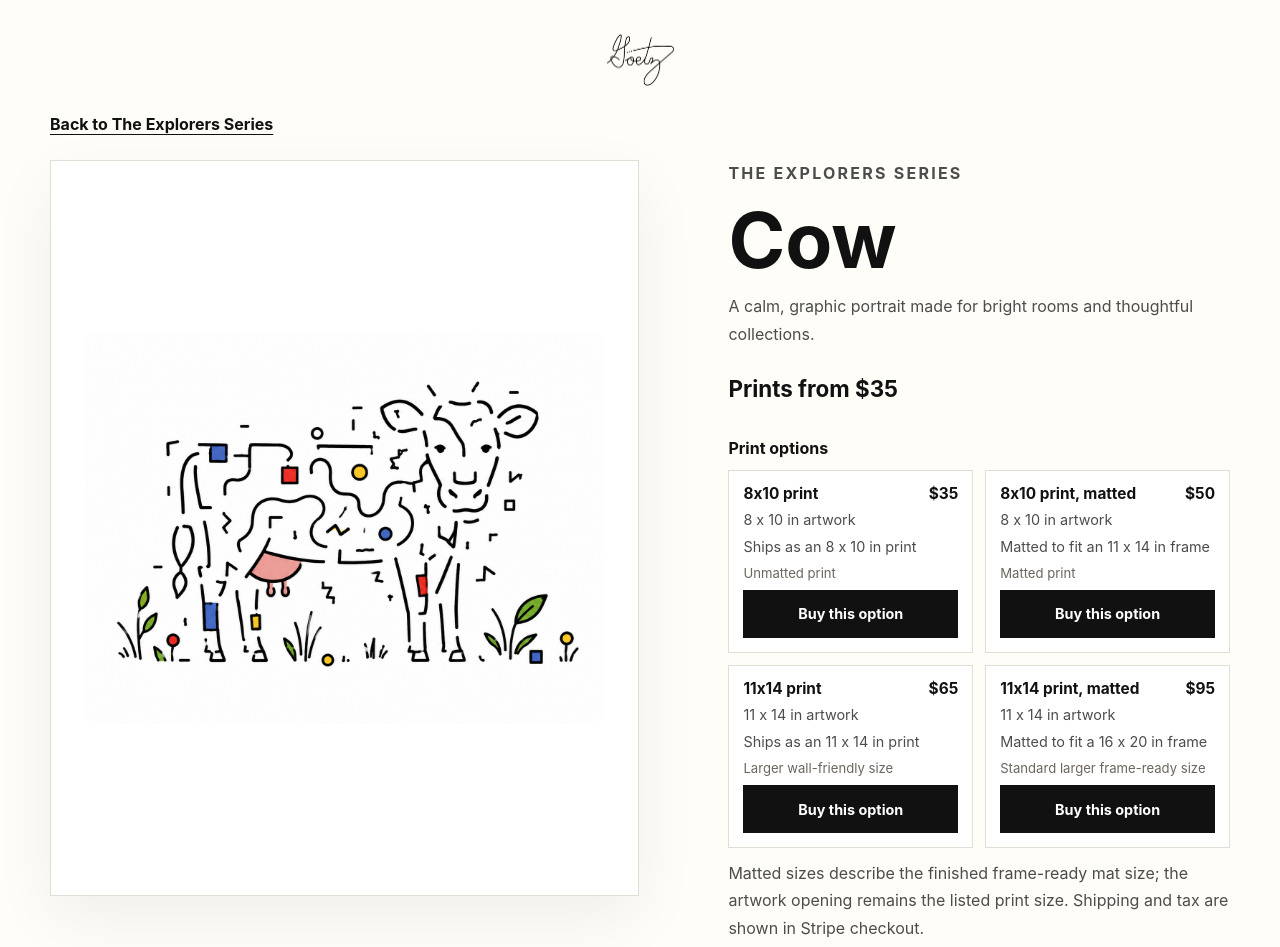
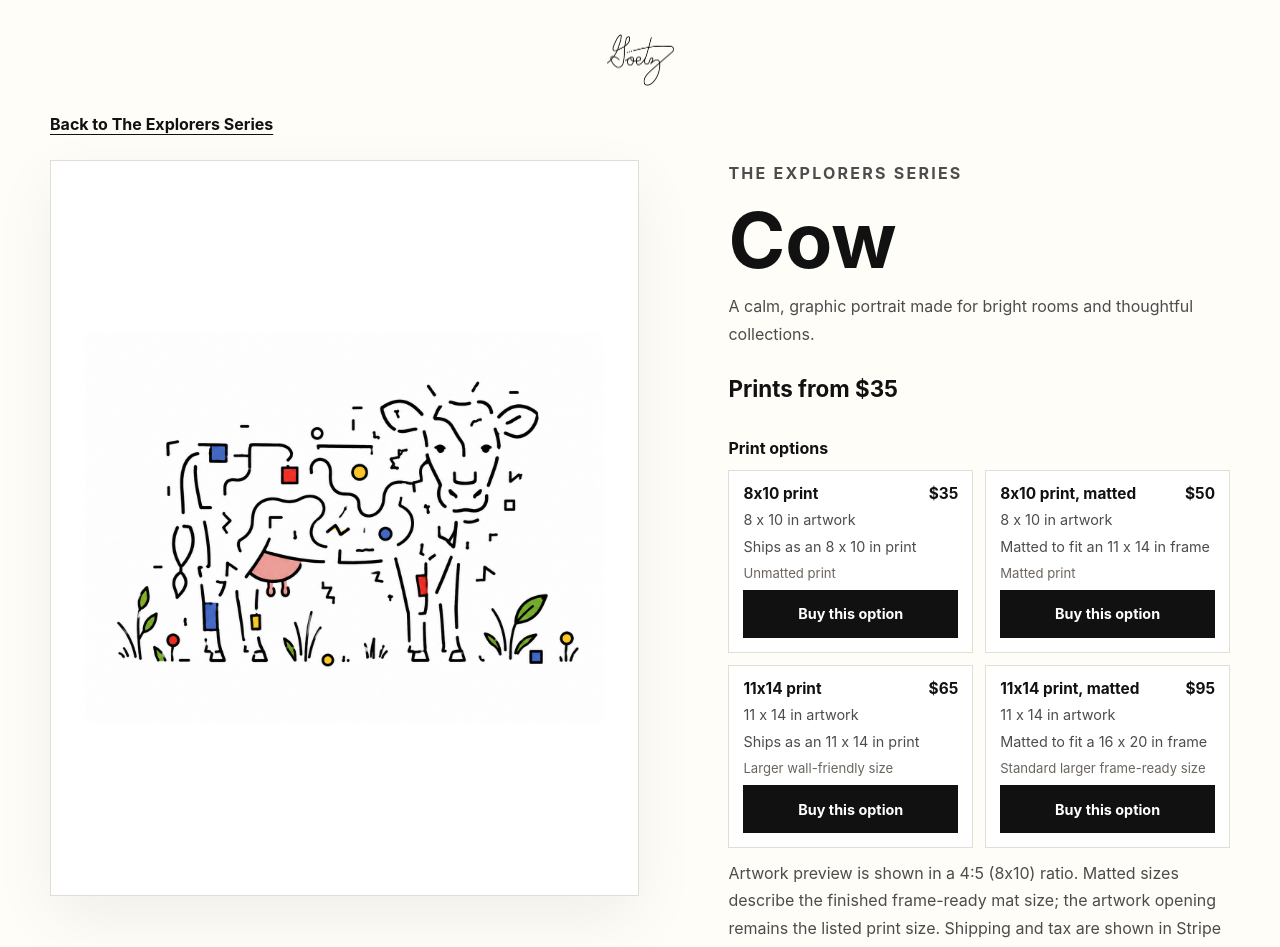
Before and after one commit to BigHitterG/bygoetz, a Next.js app: page /explorers/products/cow in a window 1280 px wide. Shown: the top 947 px of the page. Built offline with nearby package versions, Linux system fonts and the light colour scheme.

Commit message:
Add print preview ratio note

```diff
--- a/components/explorers/ExplorerProductPage.tsx
+++ b/components/explorers/ExplorerProductPage.tsx
@@ -57,9 +57,9 @@ export function ExplorerProductPage({ product }: ExplorerProductPageProps) {
                 ))}
               </div>
               <p className={styles.optionNote}>
-                Matted sizes describe the finished frame-ready mat size; the artwork
-                opening remains the listed print size. Shipping and tax are shown in
-                Stripe checkout.
+                Artwork preview is shown in a 4:5 (8x10) ratio. Matted sizes describe
+                the finished frame-ready mat size; the artwork opening remains the
+                listed print size. Shipping and tax are shown in Stripe checkout.
               </p>
             </div>
 
```
